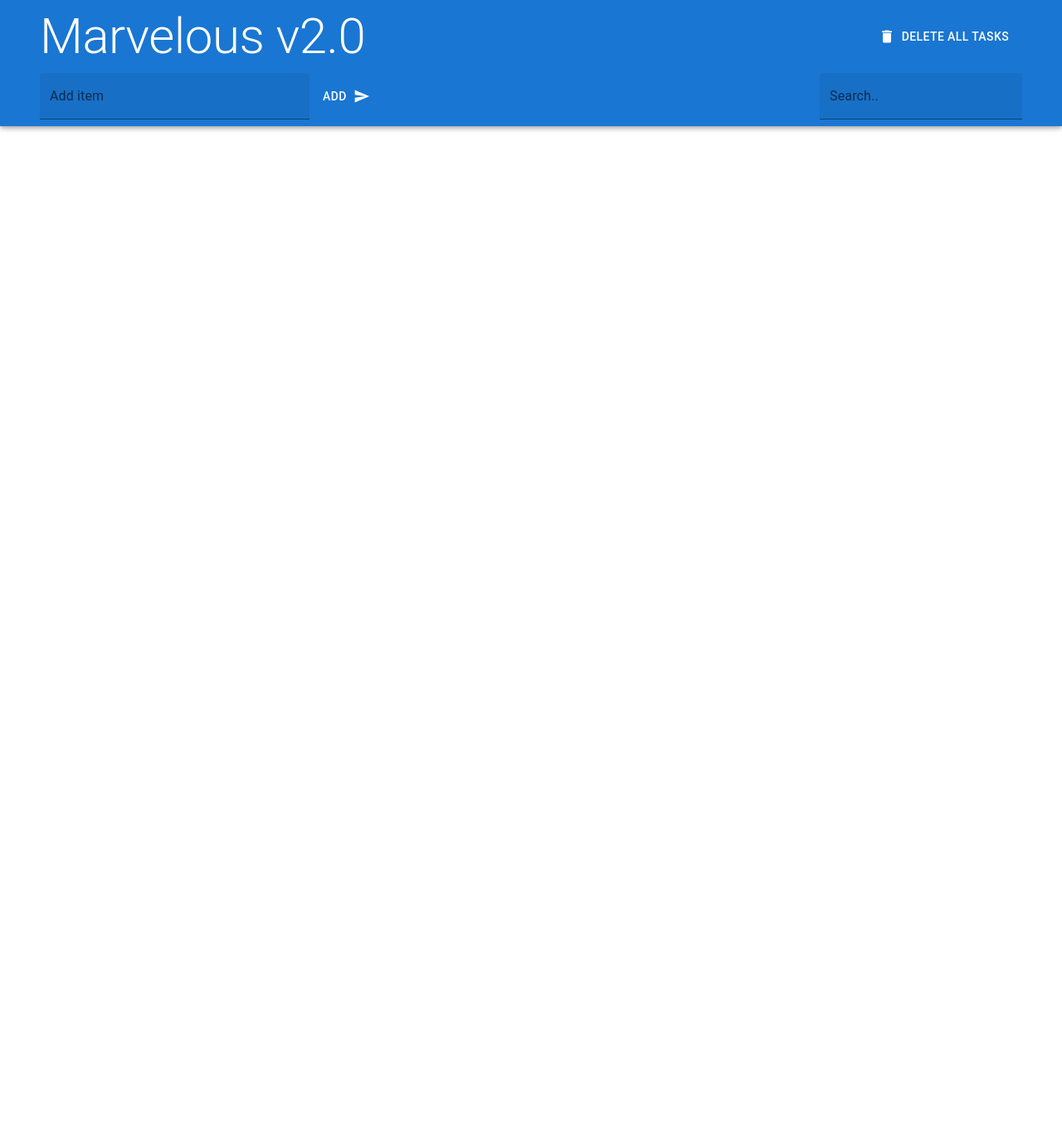
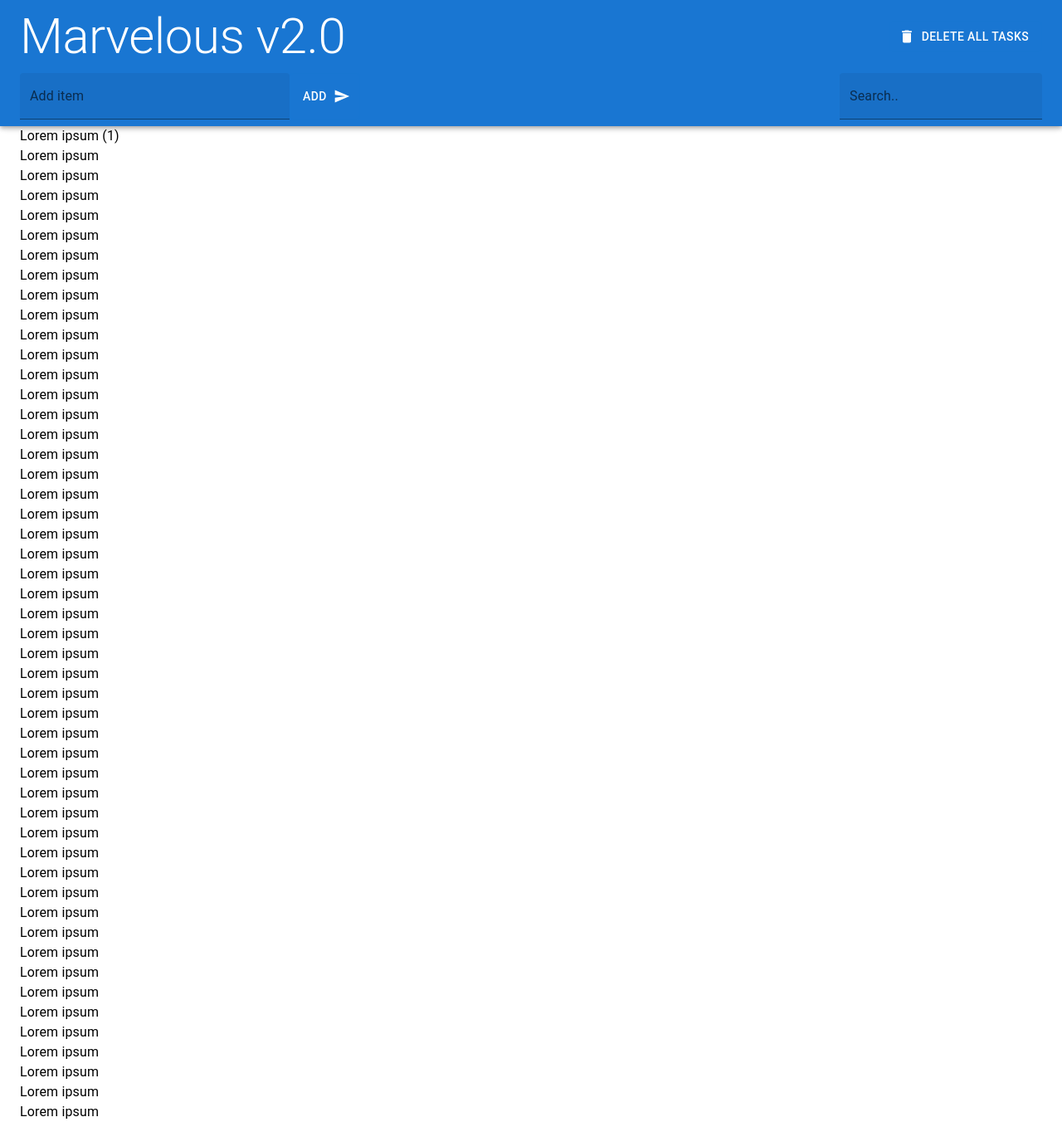
Before and after one commit to lad338/todo-list-react, a React (Create React App) app: page / in a window 1280 px wide. Shown: the whole page at 83% size. Before the commit the page ends 800 px from the top, so only its background shows below. Built offline with nearby package versions, Linux system fonts and the light colour scheme.

Commit message:
update app bar css

```diff
--- a/src/assets/App.css
+++ /dev/null
@@ -1,38 +0,0 @@
-.App {
-  text-align: center;
-}
-
-.App-logo {
-  height: 40vmin;
-  pointer-events: none;
-}
-
-@media (prefers-reduced-motion: no-preference) {
-  .App-logo {
-    animation: App-logo-spin infinite 20s linear;
-  }
-}
-
-.App-header {
-  background-color: #282c34;
-  min-height: 100vh;
-  display: flex;
-  flex-direction: column;
-  align-items: center;
-  justify-content: center;
-  font-size: calc(10px + 2vmin);
-  color: white;
-}
-
-.App-link {
-  color: #61dafb;
-}
-
-@keyframes App-logo-spin {
-  from {
-    transform: rotate(0deg);
-  }
-  to {
-    transform: rotate(360deg);
-  }
-}
--- a/src/components/App.tsx
+++ b/src/components/App.tsx
@@ -1,7 +1,7 @@
 import React from 'react'
-import Container from '@mui/material/Container'
 import { AppBarCustomized } from './AppBarCustomized'
 import { createTheme, ThemeProvider } from '@mui/material'
+import { ListContainer } from './ListContainer'
 
 const theme = createTheme({
   breakpoints: {
@@ -19,7 +19,7 @@ function App() {
     <ThemeProvider theme={theme}>
       <div className="App">
         <AppBarCustomized />
-        <Container></Container>
+        <ListContainer />
       </div>
     </ThemeProvider>
   )
--- a/src/components/AppBarCustomized.tsx
+++ b/src/components/AppBarCustomized.tsx
@@ -6,7 +6,7 @@ import { LowerBar } from './LowerBar'
 
 export const AppBarCustomized: React.FC = () => {
   return (
-    <AppBar>
+    <AppBar sx={{ position: 'sticky' }}>
       <Container
         className="app-bar-container"
         sx={{ flexDirection: 'column', display: 'flex' }}
--- /dev/null
+++ b/src/components/ListContainer.tsx
@@ -0,0 +1,60 @@
+import React from 'react'
+import Container from '@mui/material/Container'
+import Typography from '@mui/material/Typography'
+
+export const ListContainer: React.FC = () => {
+  return (
+    <Container className="content-container">
+      <Typography>Lorem ipsum (1)</Typography>
+      <Typography>Lorem ipsum</Typography>
+      <Typography>Lorem ipsum</Typography>
+      <Typography>Lorem ipsum</Typography>
+      <Typography>Lorem ipsum</Typography>
+      <Typography>Lorem ipsum</Typography>
+      <Typography>Lorem ipsum</Typography>
+      <Typography>Lorem ipsum</Typography>
+      <Typography>Lorem ipsum</Typography>
+      <Typography>Lorem ipsum</Typography>
+      <Typography>Lorem ipsum</Typography>
+      <Typography>Lorem ipsum</Typography>
+      <Typography>Lorem ipsum</Typography>
+      <Typography>Lorem ipsum</Typography>
+      <Typography>Lorem ipsum</Typography>
+      <Typography>Lorem ipsum</Typography>
+      <Typography>Lorem ipsum</Typography>
+      <Typography>Lorem ipsum</Typography>
+      <Typography>Lorem ipsum</Typography>
+      <Typography>Lorem ipsum</Typography>
+      <Typography>Lorem ipsum</Typography>
+      <Typography>Lorem ipsum</Typography>
+      <Typography>Lorem ipsum</Typography>
+      <Typography>Lorem ipsum</Typography>
+      <Typography>Lorem ipsum</Typography>
+      <Typography>Lorem ipsum</Typography>
+      <Typography>Lorem ipsum</Typography>
+      <Typography>Lorem ipsum</Typography>
+      <Typography>Lorem ipsum</Typography>
+      <Typography>Lorem ipsum</Typography>
+      <Typography>Lorem ipsum</Typography>
+      <Typography>Lorem ipsum</Typography>
+      <Typography>Lorem ipsum</Typography>
+      <Typography>Lorem ipsum</Typography>
+      <Typography>Lorem ipsum</Typography>
+      <Typography>Lorem ipsum</Typography>
+      <Typography>Lorem ipsum</Typography>
+      <Typography>Lorem ipsum</Typography>
+      <Typography>Lorem ipsum</Typography>
+      <Typography>Lorem ipsum</Typography>
+      <Typography>Lorem ipsum</Typography>
+      <Typography>Lorem ipsum</Typography>
+      <Typography>Lorem ipsum</Typography>
+      <Typography>Lorem ipsum</Typography>
+      <Typography>Lorem ipsum</Typography>
+      <Typography>Lorem ipsum</Typography>
+      <Typography>Lorem ipsum</Typography>
+      <Typography>Lorem ipsum</Typography>
+      <Typography>Lorem ipsum</Typography>
+      <Typography>Lorem ipsum</Typography>
+    </Container>
+  )
+}
--- a/src/components/LowerBar.tsx
+++ b/src/components/LowerBar.tsx
@@ -1,13 +1,13 @@
 import React from 'react'
-import Container from '@mui/material/Container'
 import { LowerBarWide } from './LowerBarWide'
 import { LowerBarSmall } from './LowerBarSmall'
+import Box from '@mui/material/Box'
 
 export const LowerBar: React.FC = () => {
   return (
-    <Container className="lower-bar-container" sx={{ marginBottom: 1 }}>
+    <Box className="lower-bar-container" sx={{ marginBottom: 1 }}>
       <LowerBarWide />
       <LowerBarSmall />
-    </Container>
+    </Box>
   )
 }
--- a/src/components/UpperBar.tsx
+++ b/src/components/UpperBar.tsx
@@ -1,13 +1,13 @@
 import React from 'react'
-import Container from '@mui/material/Container'
 import { UpperBarWide } from './UpperBarWide'
 import { UpperBarSmall } from './UpperBarSmall'
+import Box from '@mui/material/Box'
 
 export const UpperBar: React.FC = () => {
   return (
-    <Container className="upper-bar-container" sx={{ marginY: 1 }}>
+    <Box className="upper-bar-container" sx={{ marginY: 1 }}>
       <UpperBarWide />
       <UpperBarSmall />
-    </Container>
+    </Box>
   )
 }
```
